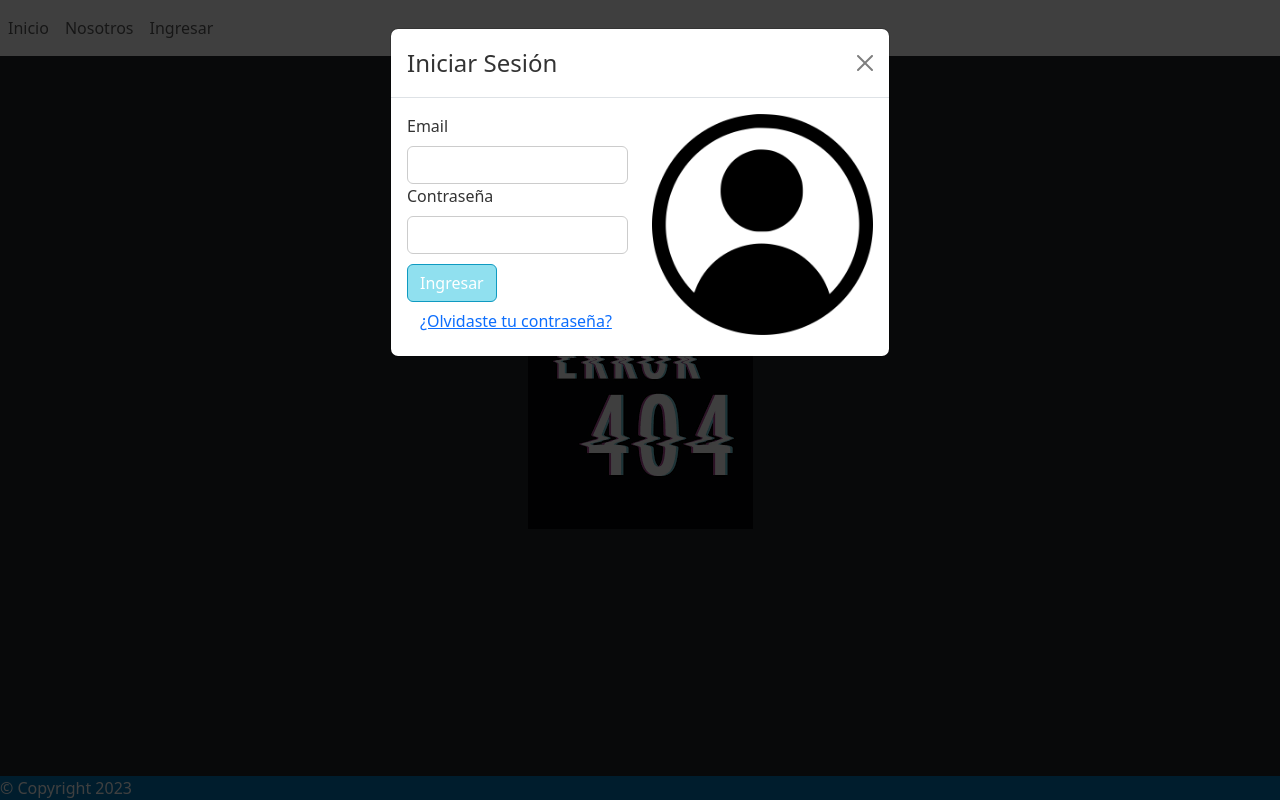
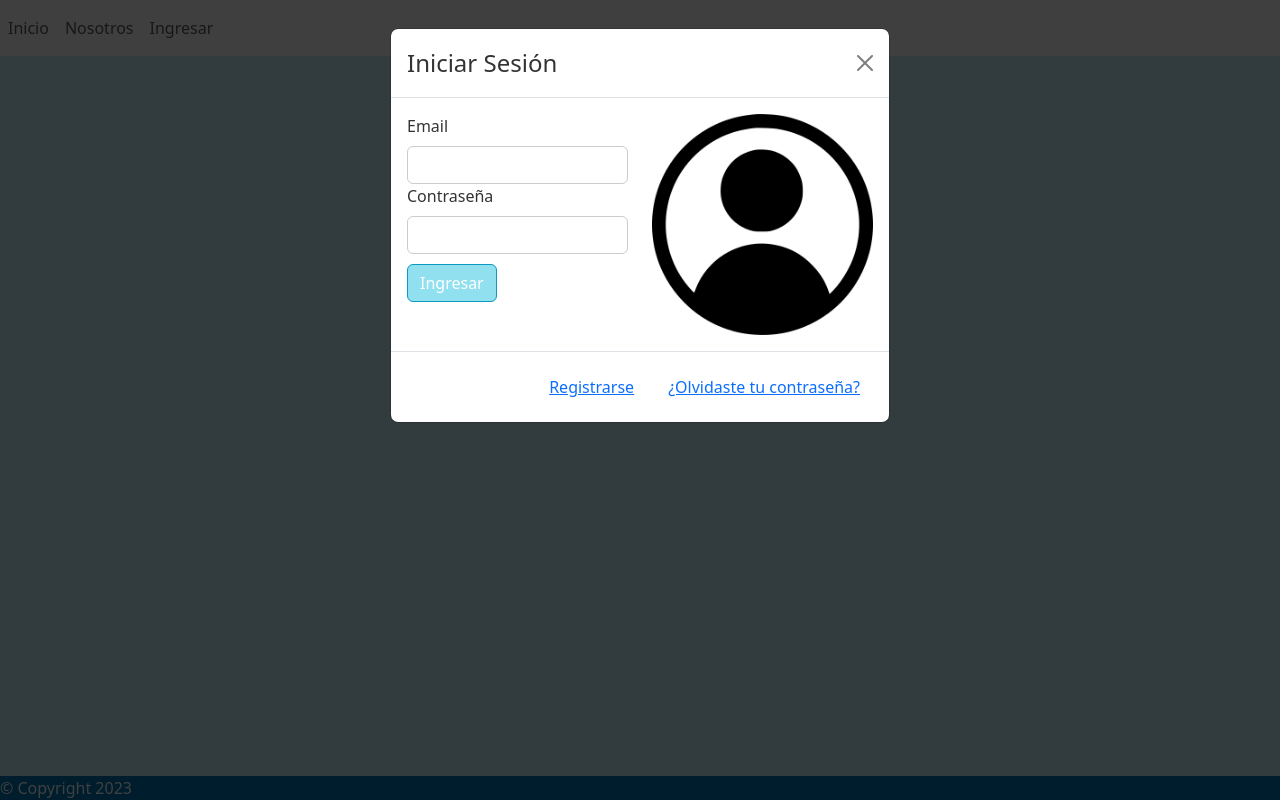
Before and after one commit to PaulUrcan/ProyectoFinal70i, a React (Vite) app in the folder Frontend/: page /registro in a window 1280 px wide. Both pictures are taken after a click on the button "Ingresar". Built offline with nearby package versions, Linux system fonts and the light colour scheme; no server answers.

Commit message:
Agregue ventana modal para el registro

```diff
--- a/Frontend/src/App.jsx
+++ b/Frontend/src/App.jsx
@@ -16,6 +16,7 @@ import ContextUser from './components/ContextUser';
 import Products from './views/Products';
 import DetailProduct from './views/DetailProduct';
 import UpdateProduct from './views/UpdateProduct'
+import RegisterModal from './views/RegisterModal';
 function App() {
   const [products, setProducts] = useState([]);
   const [user, setUser] = useState({
@@ -55,8 +56,8 @@ function App() {
               <Route path='/admin/modificarProducto/:id' element={<UpdateProduct products={products} setProducts={setProducts} />} />
             </Route>
             <Route path='/nosotros' element={<About />} />
-            {/* Enviar una función como props */}
             <Route path='/ingresar' element={<Login />} />
+            <Route path='/registro' element={<RegisterModal/>}/>
             <Route path='/*' element={<ErrorScreen />} />
           </Routes>
           <Footer />
--- a/Frontend/src/views/Login.jsx
+++ b/Frontend/src/views/Login.jsx
@@ -4,21 +4,30 @@ import { useForm } from "react-hook-form";
 import bcrypt from "bcryptjs-react";
 import UserContext from "../components/ContextUser";
 import { getUsers } from "../utils";
-import './Login.css';
-import loguito from '../assets/imagenLogin.png';
-//import ResetPasswordForm from './ResetPasswoordForm'
+import "./Login.css";
+import loguito from "../assets/imagenLogin.png";
+import RegisterModal from "./RegisterModal";
 
 const Login = ({ show, handleClose }) => {
   const { setUser } = useContext(UserContext);
-  const { register, handleSubmit, formState: { errors }, reset } = useForm();
+  const {
+    register,
+    handleSubmit,
+    formState: { errors },
+    reset,
+  } = useForm();
   const [showResetPasswordForm, setShowResetPasswordForm] = useState(false);
+  const [showRegisterModal, setShowRegisterModal] = useState(false);
 
   const login = async (user) => {
     let users = await getUsers();
     let objUser = {};
 
     users.forEach((myUser) => {
-      if (myUser.mail === user.mail && bcrypt.compareSync(user.password, myUser.password)) {
+      if (
+        myUser.mail === user.mail &&
+        bcrypt.compareSync(user.password, myUser.password)
+      ) {
         let admin = myUser.role === "admin";
         objUser.theme = "light";
         objUser.colorText = "dark";
@@ -42,11 +51,22 @@ const Login = ({ show, handleClose }) => {
     setShowResetPasswordForm(true);
   };
 
+  const handleShowRegisterModal = () => {
+    setShowRegisterModal(true);
+    handleClose();
+  };
+
+  const handleCloseRegisterModal = () => {
+    setShowRegisterModal(false);
+  };
+
   return (
     <>
       <Modal show={show} onHide={handleClose} className="custom-modal">
         <Modal.Header closeButton>
-          <Modal.Title className="custom-modal-title">Iniciar Sesión</Modal.Title>
+          <Modal.Title className="custom-modal-title">
+            Iniciar Sesión
+          </Modal.Title>
         </Modal.Header>
         <Modal.Body>
           <Row>
@@ -56,38 +76,57 @@ const Login = ({ show, handleClose }) => {
                   <Form.Label className="custom-form-label">Email</Form.Label>
                   <FormControl
                     type="text"
-                    {...register("mail", { required: "Este campo es obligatorio" })}
+                    {...register("mail", {
+                      required: "Este campo es obligatorio",
+                    })}
                     className="custom-form-control"
                   />
                   <Form.Text>{errors.mail?.message}</Form.Text>
                 </FormGroup>
                 <FormGroup>
-                  <Form.Label className="custom-form-label">Contraseña</Form.Label>
+                  <Form.Label className="custom-form-label">
+                    Contraseña
+                  </Form.Label>
                   <FormControl
                     type="password"
-                    {...register("password", { required: "Este campo es obligatorio" })}
+                    {...register("password", {
+                      required: "Este campo es obligatorio",
+                    })}
                     className="custom-form-control"
                   />
                   <Form.Text>{errors.password?.message}</Form.Text>
                 </FormGroup>
                 <FormGroup>
-                  <Button variant="primary" type="submit" className="custom-modal-button">
+                  <Button
+                    variant="primary"
+                    type="submit"
+                    className="custom-modal-button"
+                  >
                     Ingresar
                   </Button>
                 </FormGroup>
               </Form>
-              <Button className="link" variant="link" /*</Col>onClick={handleForgotPassword}*/>
-                ¿Olvidaste tu contraseña?
-              </Button>
-
-              {showResetPasswordForm && <ResetPasswordForm />}
             </Col>
             <Col md={6} order={1} className="d-none d-md-block">
               <img src={loguito} alt="Imagen" className="img-fluid" />
             </Col>
           </Row>
         </Modal.Body>
+        <Modal.Footer>
+          <Button variant="link" onClick={handleShowRegisterModal}>
+            Registrarse
+          </Button>
+          <Button
+            className="link"
+            variant="link"
+            onClick={handleForgotPassword}
+          >
+            ¿Olvidaste tu contraseña?
+          </Button>
+          {showResetPasswordForm && <ResetPasswordForm />}
+        </Modal.Footer>
       </Modal>
+      <RegisterModal show={showRegisterModal} handleClose={handleCloseRegisterModal} />
     </>
   );
 };
--- /dev/null
+++ b/Frontend/src/views/RegisterModal.jsx
@@ -0,0 +1,37 @@
+import React from "react";
+import { Button, Form, FormControl, FormGroup, Modal } from "react-bootstrap";
+
+const RegisterModal = ({ show, handleClose }) => {
+  const handleRegister = () => {
+    // Lógica para registrar al usuario
+    handleClose();
+  };
+
+  return (
+    <Modal show={show} onHide={handleClose}>
+      <Modal.Header closeButton>
+        <Modal.Title>Registro</Modal.Title>
+      </Modal.Header>
+      <Modal.Body>
+        <Form>
+          <FormGroup>
+            <Form.Label>Email</Form.Label>
+            <FormControl type="email" placeholder="Ingrese su correo electrónico" />
+          </FormGroup>
+          <FormGroup>
+            <Form.Label>Contraseña</Form.Label>
+            <FormControl type="password" placeholder="Ingrese su contraseña" />
+          </FormGroup>
+        </Form>
+      </Modal.Body>
+      <Modal.Footer>
+        <a href="/" className="btn btn-secondary">Iniciar Sesión</a>
+        <Button variant="primary" onClick={handleRegister}>
+          Registrarse
+        </Button>
+      </Modal.Footer>
+    </Modal>
+  );
+};
+
+export default RegisterModal;
```
